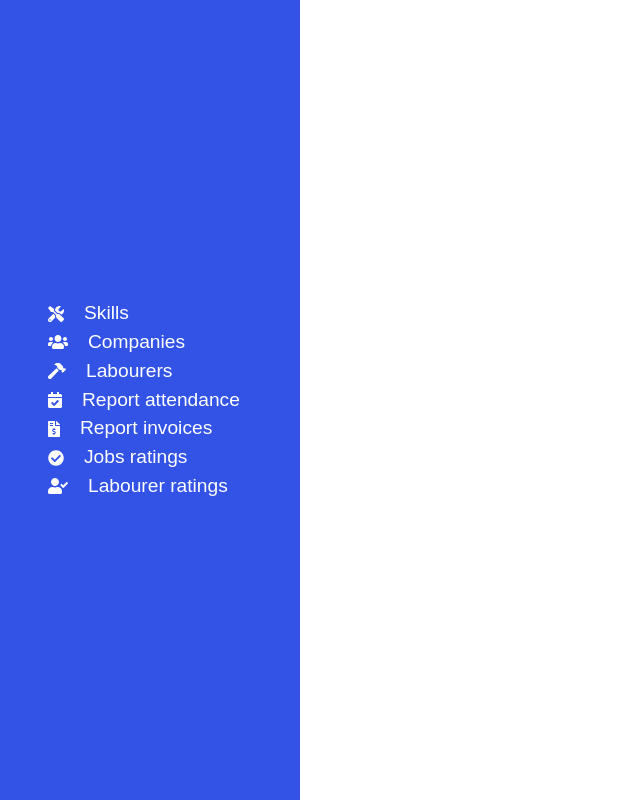
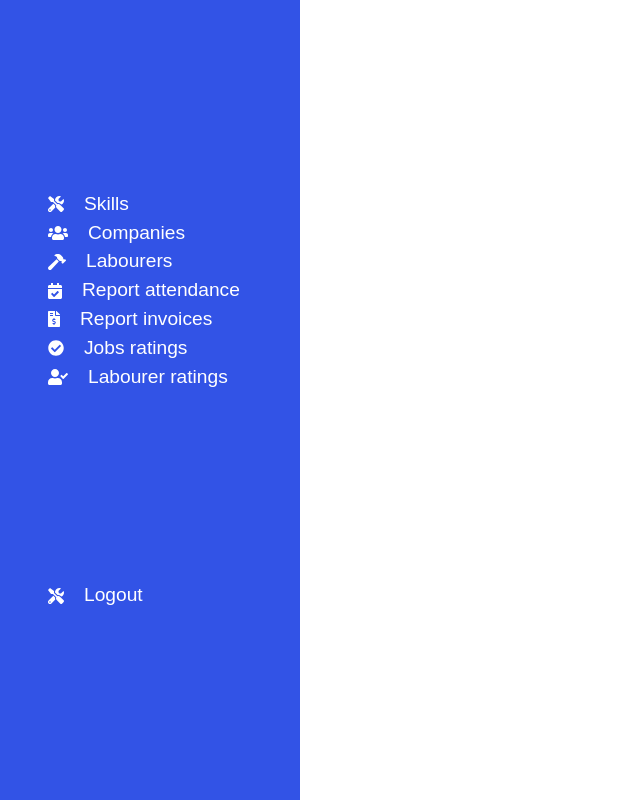
Before and after one commit to denismaltev/RecruitmentSystem_front_end, a React (Create React App) app in the folder recruitmentapp/: page /#/company-profile in a window 1280 px wide. Shown: the whole page, without its empty margins (0-640 px from the left). Built offline with nearby package versions, Linux system fonts and the light colour scheme; sample sign-in values are in the browser's storage.

Commit message:
button logout ready

```diff
--- a/recruitmentapp/src/App.js
+++ b/recruitmentapp/src/App.js
@@ -3,6 +3,7 @@ import { HashRouter as Router, Route, Switch } from "react-router-dom";
 import "./App.css";
 import "bootstrap/dist/css/bootstrap.min.css";
 import LogIn from "./pages/LogIn";
+import LogOut from "./pages/Logout";
 import Registration from "./pages/Registration";
 import RecruiterSkills from "./pages/RecruiterSkills";
 import RecruiterCompanies from "./pages/RecruiterCompanies";
@@ -30,7 +31,7 @@ import {
   faUser,
   faClipboardList,
   faTasks,
-  faList,
+  faList
 } from "@fortawesome/free-solid-svg-icons";
 import { library } from "@fortawesome/fontawesome-svg-core";
 library.add(
@@ -53,19 +54,19 @@ export default class App extends React.Component {
     isAuth: false, // true or false
     userRole: "", //admin or labourer or company
     JWToken: "",
-    checkingAuth: true,
+    checkingAuth: true
   };
-  authenticateUser = (authenticated) => {
+  authenticateUser = authenticated => {
     this.setState({ isAuth: authenticated });
     sessionStorage.setItem("isAuth", authenticated);
   };
 
-  setUserRole = (userRole) => {
+  setUserRole = userRole => {
     this.setState({ userRole: userRole });
     sessionStorage.setItem("role", userRole);
   };
 
-  setToken = (token) => {
+  setToken = token => {
     // console.log("Token(before) :" + this.state.JWToken)
     this.setState({ JWToken: token });
     sessionStorage.setItem("token", token);
@@ -97,7 +98,7 @@ export default class App extends React.Component {
       JWToken: this.state.JWToken,
       authenticateUser: this.authenticateUser,
       setUserRole: this.setUserRole,
-      setToken: this.setToken,
+      setToken: this.setToken
     };
     // end of block of auth
 
@@ -110,7 +111,7 @@ export default class App extends React.Component {
               <Route
                 exact
                 path="/"
-                render={(props) => <LogIn auth={authProps} />}
+                render={props => <LogIn auth={authProps} />}
               />
               <Route path="/registration" component={Registration} />
             </Switch>
@@ -125,25 +126,25 @@ export default class App extends React.Component {
                     <div className="page-content">
                       <Route
                         path="/recruiter-skills"
-                        render={(props) => (
+                        render={props => (
                           <RecruiterSkills {...props} auth={authProps} />
                         )}
                       />
                       <Route
                         path="/recruiter-companies"
-                        render={(props) => (
+                        render={props => (
                           <RecruiterCompanies {...props} auth={authProps} />
                         )}
                       />
                       <Route
                         path="/recruiter-labourers"
-                        render={(props) => (
+                        render={props => (
                           <RecruiterLabourers {...props} auth={authProps} />
                         )}
                       />
                       <Route
                         path="/recruiter-report-attendance"
-                        render={(props) => (
+                        render={props => (
                           <RecruiterReportAttendance
                             {...props}
                             auth={authProps}
@@ -152,7 +153,7 @@ export default class App extends React.Component {
                       />
                       <Route
                         path="/recruiter-report-invoices"
-                        render={(props) => (
+                        render={props => (
                           <RecruiterReportInvoices
                             {...props}
                             auth={authProps}
@@ -161,13 +162,13 @@ export default class App extends React.Component {
                       />
                       <Route
                         path="/recruiter-jobs-ratings"
-                        render={(props) => (
+                        render={props => (
                           <RecruiterJobsRatings {...props} auth={authProps} />
                         )}
                       />
                       <Route
                         path="/recruiter-labourer-ratings"
-                        render={(props) => (
+                        render={props => (
                           <RecruiterLabourerRatings
                             {...props}
                             auth={authProps}
@@ -183,19 +184,19 @@ export default class App extends React.Component {
                     <div>
                       <Route
                         path="/labourer-profile"
-                        render={(props) => (
+                        render={props => (
                           <LabourerProfile {...props} auth={authProps} />
                         )}
                       />
                       <Route
                         path="/labourer-upcoming-jobs"
-                        render={(props) => (
+                        render={props => (
                           <LabourerUpcomingJobs {...props} auth={authProps} />
                         )}
                       />
                       <Route
                         path="/labourer-past-jobs"
-                        render={(props) => (
+                        render={props => (
                           <LabourerPastJobs {...props} auth={authProps} />
                         )}
                       />
@@ -208,19 +209,19 @@ export default class App extends React.Component {
                     <div>
                       <Route
                         path="/company-profile"
-                        render={(props) => (
+                        render={props => (
                           <CompanyProfile {...props} auth={authProps} />
                         )}
                       />
                       <Route
                         path="/company-jobs"
-                        render={(props) => (
+                        render={props => (
                           <CompanyJobs {...props} auth={authProps} />
                         )}
                       />
                       <Route
                         path="/company-job-detail"
-                        render={(props) => (
+                        render={props => (
                           <CompanyJobDetail {...props} auth={authProps} />
                         )}
                       />
@@ -231,6 +232,15 @@ export default class App extends React.Component {
               </Router>
             </div>
           )}
+          <Router>
+            <Switch>
+              <Route
+                exact
+                path="/logout"
+                render={props => <LogOut auth={authProps} />}
+              />
+            </Switch>
+          </Router>
         </div>
       )
     );
--- a/recruitmentapp/src/components/Navbar.jsx
+++ b/recruitmentapp/src/components/Navbar.jsx
@@ -144,6 +144,12 @@ export default class Navbar extends React.Component {
               </NavItem>
             </div>
           )}
+          <NavItem className="navitem">
+            <FontAwesomeIcon icon="tools" color="white" />
+            <NavLink to="/logout" className="inactive" activeClassName="active">
+              Logout
+            </NavLink>
+          </NavItem>
         </Nav>
       )
     );
--- /dev/null
+++ b/recruitmentapp/src/pages/LogOut.jsx
@@ -0,0 +1,17 @@
+import React from "react";
+
+export default class LogOut extends React.Component {
+  componentDidMount() {
+    this.logout();
+  }
+  logout = () => {
+    console.log("LOGOUT");
+  };
+  render() {
+    return (
+      <div>
+        <h1>hey</h1>
+      </div>
+    );
+  }
+}
```
